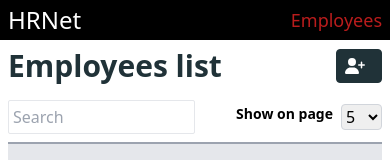
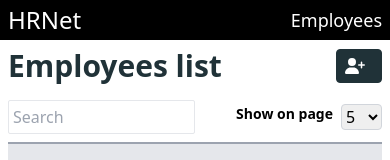
Before and after one commit to AnnabelleBraye/P14_HRNet, a React (Vite) app: page /employees in a window 390 px wide. Shown: the top 160 px of the page. Built offline with nearby package versions, Linux system fonts and the light colour scheme.

Commit message:
feat(Notification): Add a notification on tablet/desktop when add an employee.

```diff
--- a/src/components/Navbar/index.tsx
+++ b/src/components/Navbar/index.tsx
@@ -1,15 +1,13 @@
-import { Link, useLocation } from "react-router-dom"
+import { Link } from "react-router-dom"
 
 const Navbar = () => {
-  const location = useLocation();
-
   return (
     <header className="flex items-center justify-between px-2 bg-black text-white h-10 sm:h-16 md:h-24 sm:px-4 lg:px-8">
       <Link to='/'>
         <h1 className="text-2xl sm:text-3xl md:text-5xl">HRNet</h1>
       </Link>
       <Link to='/employees'>
-        <span className={`text-lg ${location.pathname === '/employees' ? 'text-red-700' : ''} sm:text-2xl`}>Employees</span>
+        <span className={`text-lg sm:text-2xl`}>Employees</span>
       </Link>
     </header>
   )
--- /dev/null
+++ b/src/components/Notification/index.tsx
@@ -0,0 +1,13 @@
+type NotificationProps = {
+  message: string
+}
+
+const Notification = ({ message }: NotificationProps) => {
+  return (
+    <div className="fixed bg-green-500 hidden text-white p-4 rounded shadow-lg sm:block sm:top-4 sm:right-4 sm:max-w-sm sm:w-auto">
+      {message}
+    </div>
+  )
+}
+
+export default Notification
--- a/src/pages/EmployeesList/index.tsx
+++ b/src/pages/EmployeesList/index.tsx
@@ -4,6 +4,7 @@ import { FontAwesomeIcon } from "@fortawesome/react-fontawesome"
 import { faUserPlus } from "@fortawesome/free-solid-svg-icons/faUserPlus"
 import ModaleForm from "../../components/ModaleForm"
 import { userData } from "../../data/employees"
+import Notification from "../../components/Notification"
 
 export type User = {
   firstName: string,
@@ -19,6 +20,7 @@ export type User = {
 const EmployeesList = () => {
   const [isOpen, setIsOpen] = useState<boolean>(false);
   const [data, setData] = useState<User[]>(localStorage.getItem('employees') ? JSON.parse(localStorage.getItem('employees') || '') : userData);
+  const [showNotification, setShowNotification] = useState<boolean>(false);
 
   useEffect(() => {
     localStorage.setItem('employees', JSON.stringify(data));
@@ -38,6 +40,8 @@ const EmployeesList = () => {
   const addUser = (user: User) => {
     setData((data) => [...data, user]);
     localStorage.setItem('employees', JSON.stringify(data));
+    setShowNotification(true);
+    setTimeout(() => setShowNotification(false), 3000);
   }
 
   return (
@@ -59,6 +63,7 @@ const EmployeesList = () => {
       {isOpen &&
         <ModaleForm onValidate={addUser} onCancel={() => setIsOpen(false)} />
       }
+      {showNotification && <Notification message="Employee added successfully!" />} {/* Notification */}
     </div>
   )
 }
```
